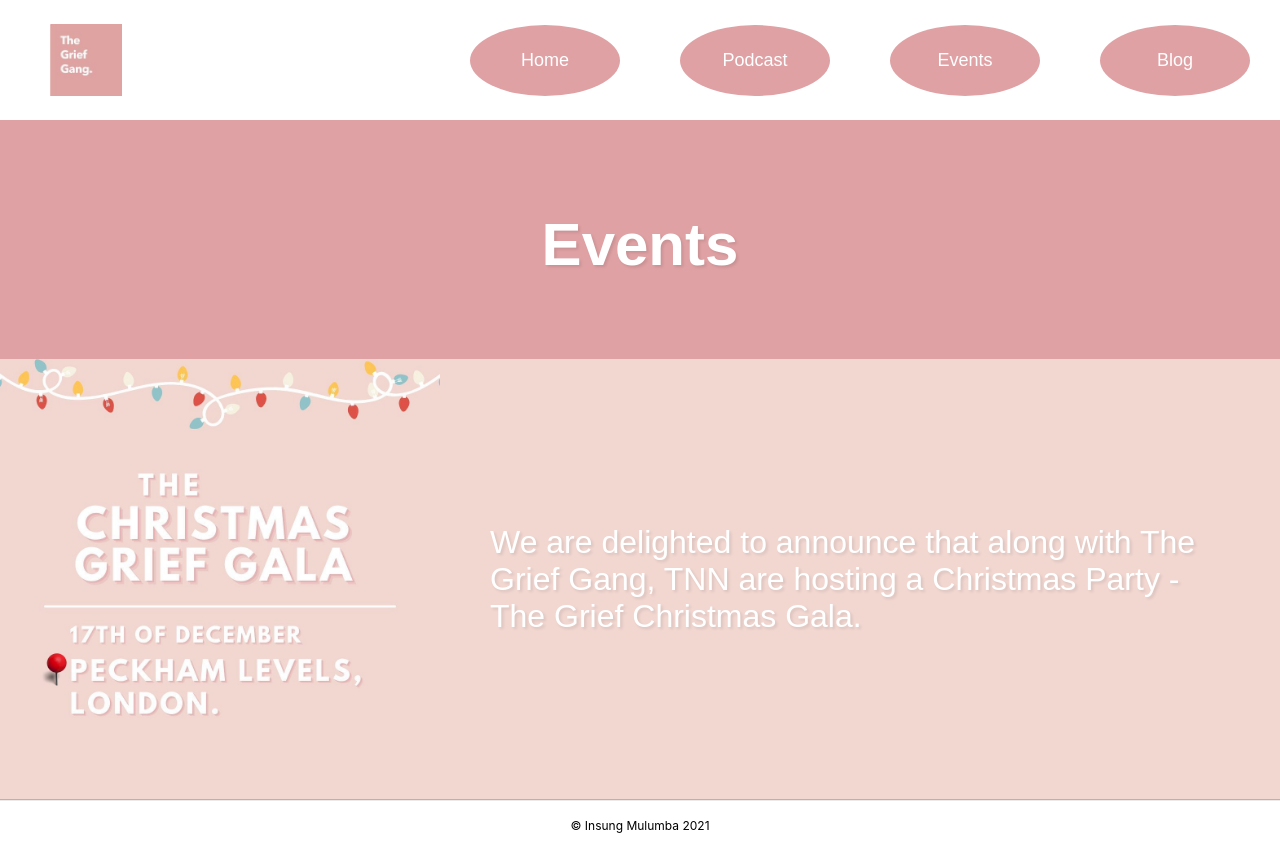
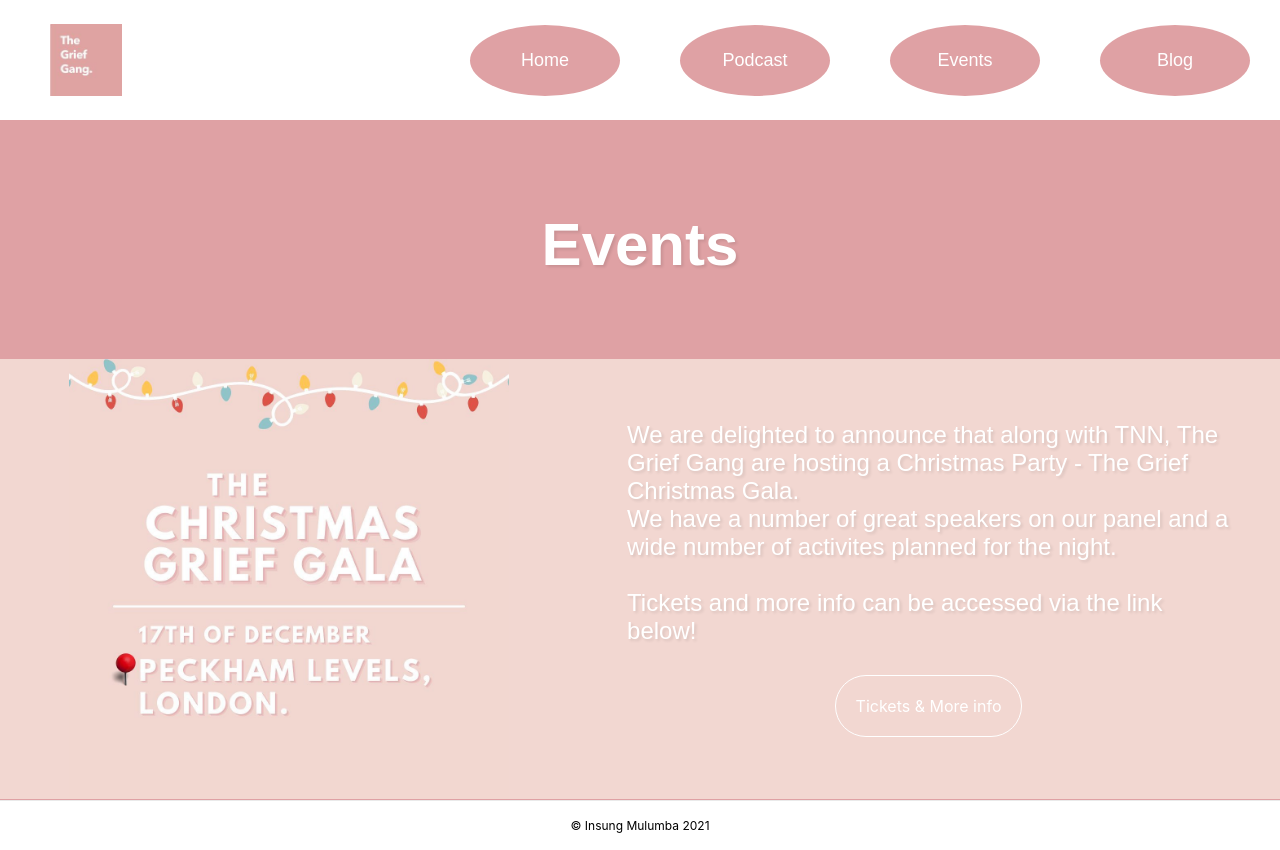
Before and after one commit to InsungMulumba/cms-grief-gang-podcast, a Next.js app: page /events in a window 1280 px wide. Built offline with nearby package versions, Linux system fonts and the light colour scheme.

Commit message:
events page

```diff
--- a/components/Header/NavBar.tsx
+++ b/components/Header/NavBar.tsx
@@ -146,7 +146,7 @@
     content: "";
     width: 100%;
     height: 4px;
-    background-color: white;
+    background-color: ${colors.mainPink};
   }
   &:before {
     transform: rotate(45deg);
--- a/pages/events.tsx
+++ b/pages/events.tsx
@@ -54,14 +54,22 @@
 
 const EventContainer = styled.div`
   width: 100%;
-  max-height: calc(100vh - 360px);
   display: flex;
   background-color: #f2d7d1;
+  flex-direction: column;
+  @media (min-width: 1280px) {
+    flex-direction: row;
+    max-height: calc(100vh - 360px);
+  }
 `;
 
 const Gala = styled.img`
   object-fit: contain;
   width: 50%;
+
+  @media (max-width: 1280px) {
+    width: 100%;
+  }
   height: 100%;
 `;
 
@@ -70,19 +78,36 @@
   justify-content: center;
   flex-direction: column;
   padding: 0px 50px;
+  @media (min-width: 1280px) {
+
+    padding:  50px;
+  }
 `;
 const Text = styled.p`
   font-family: " Spartan", sans-serif;
-  font-size: 32px;
+  font-size: 24px;
   color: white;
   text-shadow: 2px 2px 3px rgba(0, 0, 0, 0.1);
   margin: 0px;
+  margin-bottom: 30px;
 `;
 
 const EventsGalaText =
-  "We are delighted to announce that along with The Grief Gang, TNN are hosting a Christmas Party - The Grief Christmas Gala.";
+  <>We are delighted to announce that along with TNN, The Grief Gang are hosting a Christmas Party - The Grief Christmas Gala. <br/> We have a number of great speakers on our panel and a wide number of activites planned for the night.<br/> <br/>  Tickets and more info can be accessed via the link below!</>
 
-  // TODO PHONE VIEW
+  const EventButton = styled.a`
+    border-radius: 500px;
+    border: 1px solid white;
+    color: white;
+    width: fit-content;
+    padding: 20px;
+    align-self: center;
+    margin: 50px 0px;
+     @media (min-width: 1280px) {
+    margin: 0px;
+    }
+  `;
+// TODO PHONE VIEW
 const Events: FC = () => {
   return (
     <>
@@ -111,9 +136,9 @@
             <Gala src="/Events/gala.jpg" />
             <EventText>
               <Text>{EventsGalaText} </Text>
+              <EventButton>Tickets & More info</EventButton>
             </EventText>
           </EventContainer>
-
         </HeroBanner>
       </Root>
     </>
```
